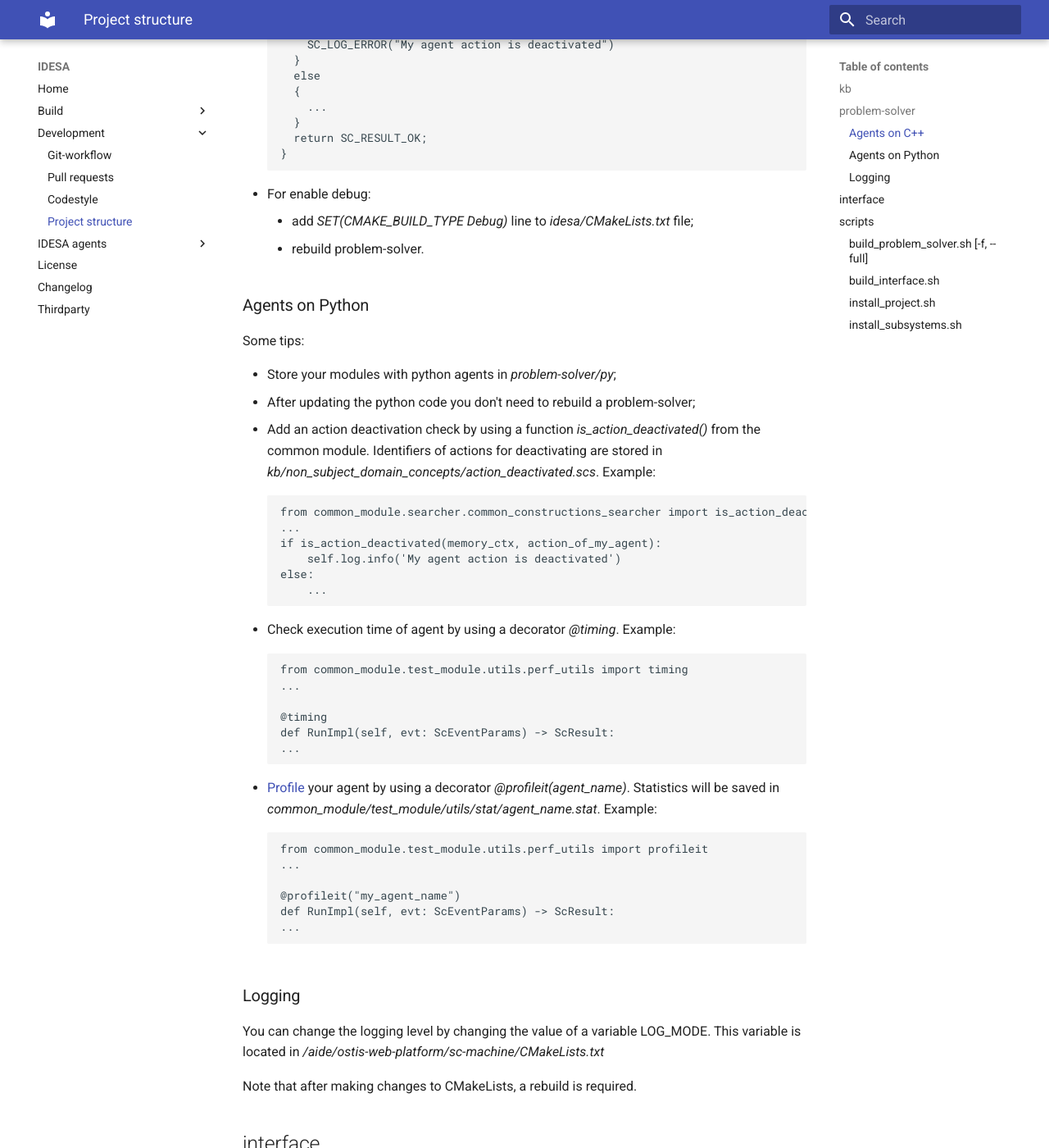
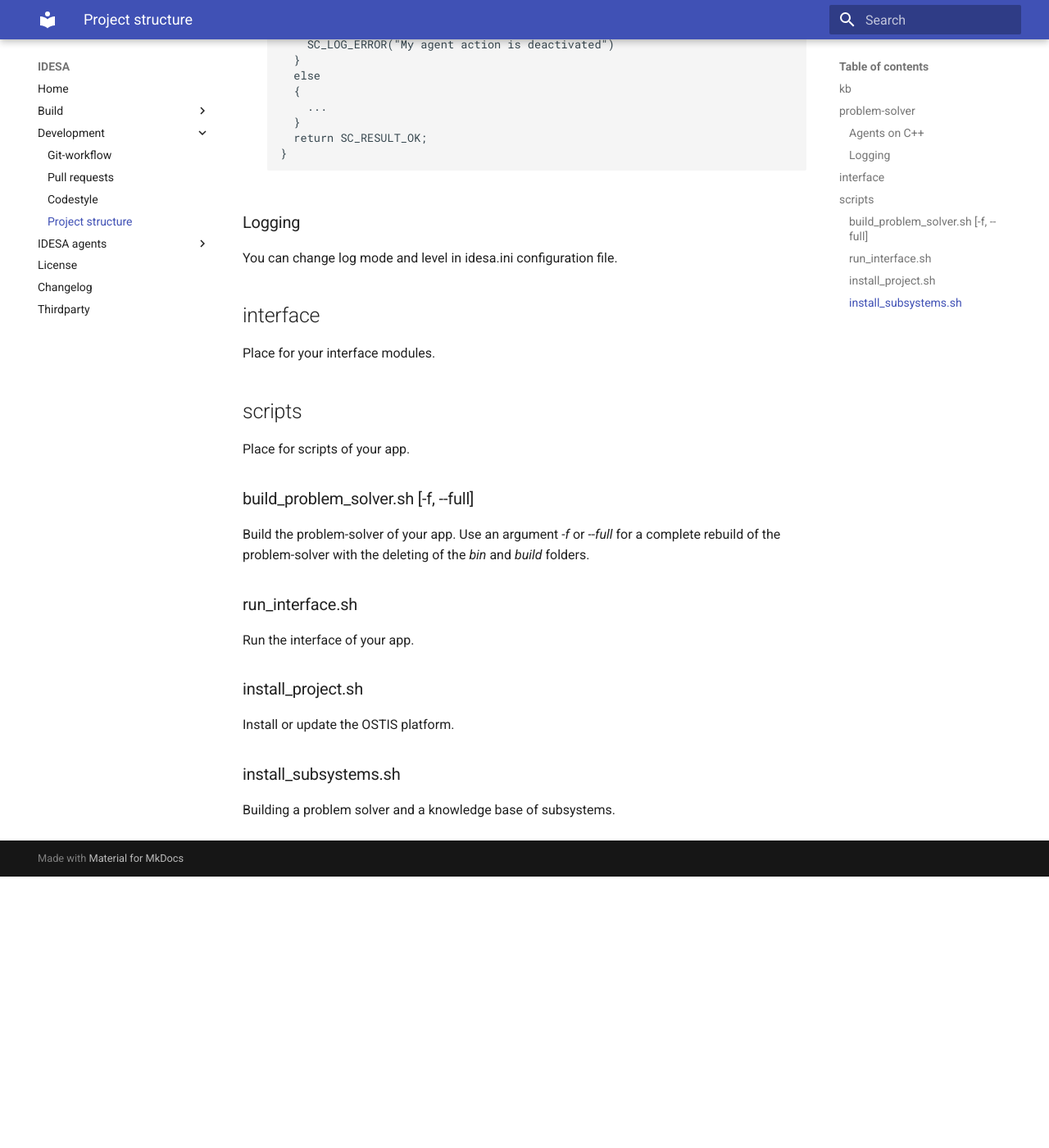
Before and after one commit to needslyp/nika, an MkDocs documentation site: the page built from docs/dev/project_structure.md, in a window 1280 px wide and 1400 px high, scrolled down 1192 px. Shown: the whole window at 82% size. Built offline with MkDocs 1.6.1 and Material for MkDocs 9.7.7, drawn with Linux system fonts in a browser that asks for light colours; after the commit the page ends 2261 px from its top, so only the background shows below that; some of the changed text lies outside the part shown.

Commit message:
docs: update install sections

````diff
--- a/docs/dev/project_structure.md
+++ b/docs/dev/project_structure.md
@@ -51,52 +51,8 @@ sc_result MyModule::InitializeImpl()
 }
 ```
 
-- For enable debug:
-
-    * add *SET(CMAKE_BUILD_TYPE Debug)* line
-    to *idesa/CMakeLists.txt* file;
-    * rebuild problem-solver.
-
-### Agents on Python
-Some tips:
-
-- Store your modules with python agents in *problem-solver/py*;
-- After updating the python code you don't need to rebuild a problem-solver;
-- Add an action deactivation check by using a function *is_action_deactivated()* from the common module. Identifiers of actions for deactivating are stored in *kb/non_subject_domain_concepts/action_deactivated.scs*. Example:
-```
-from common_module.searcher.common_constructions_searcher import is_action_deactivated
-...
-if is_action_deactivated(memory_ctx, action_of_my_agent):
-    self.log.info('My agent action is deactivated')
-else:
-    ...
-```
-
-- Check execution time of agent by using a decorator *@timing*. Example:
-```
-from common_module.test_module.utils.perf_utils import timing
-...
-
-@timing
-def RunImpl(self, evt: ScEventParams) -> ScResult:
-...
-```
-
-- [Profile](https://docs.python.org/3/library/profile.html) your agent by using a decorator *@profileit(agent_name)*. Statistics will be saved in *common_module/test_module/utils/stat/agent_name.stat*. Example:
-```
-from common_module.test_module.utils.perf_utils import profileit
-...
-
-@profileit("my_agent_name")
-def RunImpl(self, evt: ScEventParams) -> ScResult:
-...
-
-```
-
 ### Logging
-You can change the logging level by changing the value of a variable LOG_MODE. This variable is located in */aide/ostis-web-platform/sc-machine/CMakeLists.txt*
-
-Note that after making changes to CMakeLists, a rebuild is required.
+You can change log mode and level in idesa.ini configuration file.
 
 ## interface
 Place for your interface modules.
@@ -105,10 +61,10 @@ Place for your interface modules.
 Place for scripts of your app.
 
 ### build_problem_solver.sh [-f, --full]
-Build the problem-solver of your app. Use an argument *-f* or *--full* for a complete rebuild of the problem-solver with the deleting of the *ostis-web-platform/sc-machine/bin* and *ostis-web-platform/sc-machine/build* folders.
+Build the problem-solver of your app. Use an argument *-f* or *--full* for a complete rebuild of the problem-solver with the deleting of the *bin* and *build* folders.
 
-### build_interface.sh
-Build the interface of your app.
+### run_interface.sh
+Run the interface of your app.
 
 ### install_project.sh
 Install or update the OSTIS platform.
````
Also changed, not shown: 2 other files.
